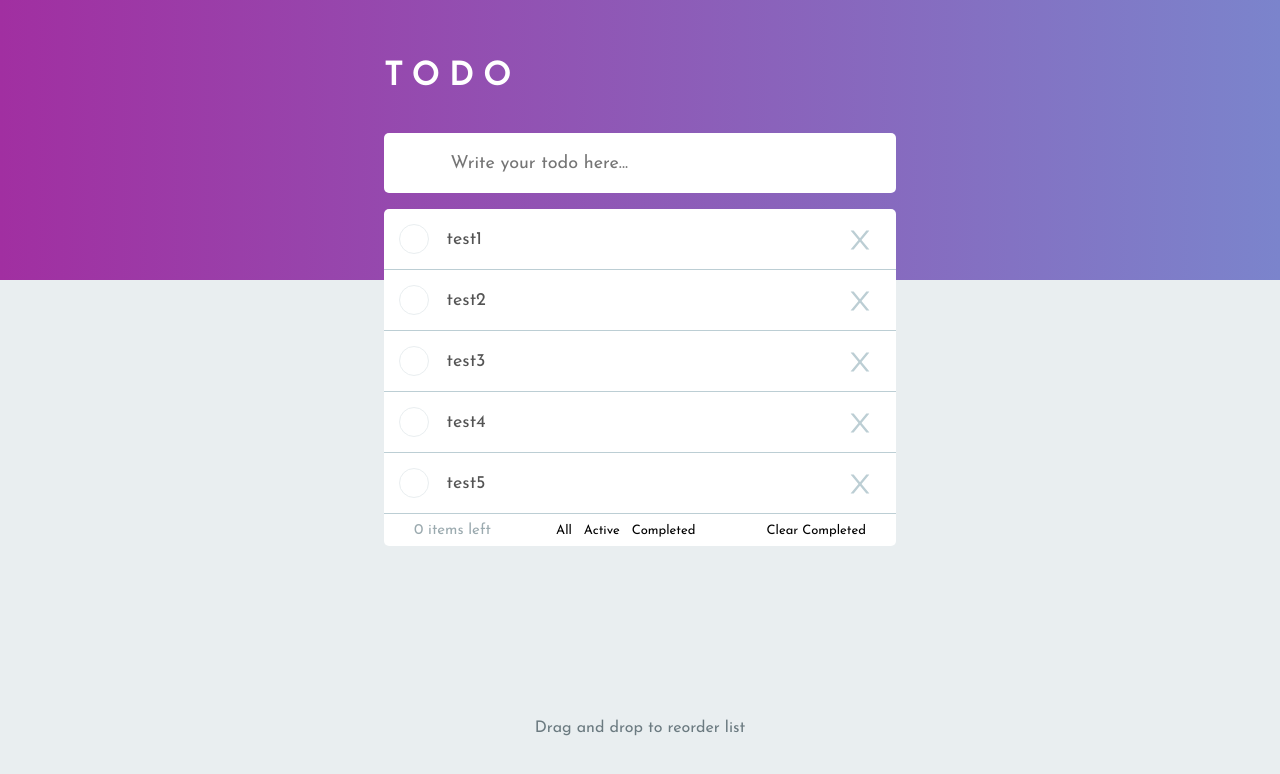
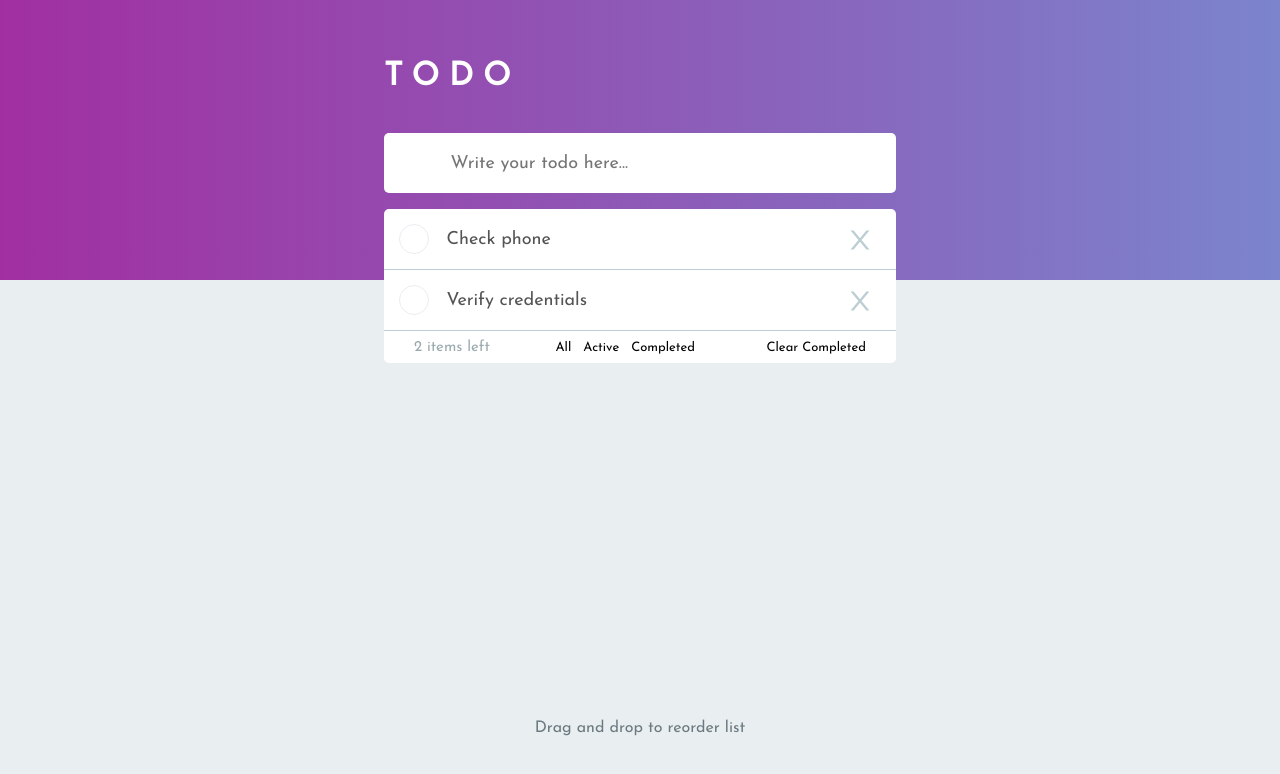
Before and after one commit to YauheniKorsakas/react-todo, a React (Create React App) app: page / in a window 1280 px wide. Shown: the top 774 px of the page. Built offline with nearby package versions, Linux system fonts and the light colour scheme.

Commit message:
Add footer count. Add addTodo reducer. Add removeTodo reducer

```diff
--- a/package.json
+++ b/package.json
@@ -3,6 +3,7 @@
   "version": "0.1.0",
   "private": true,
   "dependencies": {
+    "@reduxjs/toolkit": "^1.9.5",
     "@testing-library/jest-dom": "^5.16.5",
     "@testing-library/react": "^13.4.0",
     "@testing-library/user-event": "^13.5.0",
--- a/src/components/ui/molecules/TodoFooter/TodoFooter.js
+++ b/src/components/ui/molecules/TodoFooter/TodoFooter.js
@@ -1,10 +1,10 @@
 import styles from './TodoFooter.module.scss';
 import { Button } from '../../atoms';
 
-const TodoFooter = ({ itemsLeft = 0 }) => {
+const TodoFooter = ({ totalCount = 0 }) => {
   return (
     <footer className={styles.Footer}>
-      <span className={styles.ItemsLeft}>{itemsLeft} items left</span>
+      <span className={styles.ItemsLeft}>{totalCount} items left</span>
       <div className={styles.Filters}>
         <Button
           title='All'
--- a/src/components/ui/molecules/TodoHeader/TodoHeader.js
+++ b/src/components/ui/molecules/TodoHeader/TodoHeader.js
@@ -1,11 +1,21 @@
+import classNames from 'classnames';
+import { useDispatch } from 'react-redux';
 import { useState } from 'react';
 
+import { addTodo } from '../../../../store/todosSlice';
+import TodoTile from '../TodoTile/TodoTile';
 import styles from './TodoHeader.module.scss';
-import TodoTile from '../TodoTile/TodoTile';
-import classNames from 'classnames';
 
 const TodoHeader = ({ className = '' }) => {
   const [todoTileValue, setTodoTileValue] = useState('');
+  const dispatch = useDispatch();
+  const onAddTodo = (e) => {
+    if (e.key === 'Enter') {
+      const newTodo = { content: todoTileValue};
+      dispatch(addTodo(newTodo));
+    }
+  }
+  const onChange = (e) => setTodoTileValue(e.target.value);
 
   return (
     <div className={classNames(styles.TodoHeader, className)}>
@@ -13,7 +23,8 @@ const TodoHeader = ({ className = '' }) => {
       <TodoTile
         id={'todo-header-tile'}
         value={todoTileValue}
-        onChange={(e) => setTodoTileValue(e.target.value)}
+        onAddTodo={onAddTodo}
+        onChange={onChange}
         placeholder={"Write your todo here..."} />
     </div>
   );
--- a/src/components/ui/molecules/TodoTile/TodoTile.js
+++ b/src/components/ui/molecules/TodoTile/TodoTile.js
@@ -7,7 +7,7 @@ import styles from './TodoTile.module.scss';
 import { Button } from './../../atoms';
 import { TextInput } from "../../atoms";
 
-const TodoTile = ({className = '', id, value, ...props}) => {
+const TodoTile = ({className = '', id, value, onAddTodo, ...props}) => {
   const [checked, setChecked] = useState(false);
   const textInputClasses = useMemo(() => classNames(styles.Input, { [styles.CrossedInput]: checked }), [checked]);
   const closeButtonClasses = useMemo(() => classNames(styles.CloseButton, { [styles.Hidden]: !value }), []);
@@ -18,12 +18,13 @@ const TodoTile = ({className = '', id, value, ...props}) => {
       <Checkbox
         id={`${id}-checkbox`}
         className={styles.Checkbox}
-        checked={checked}
+        checked
         disabled={checkboxDisabled}
         onClick={() => {setChecked(!checked)}}/>
       <TextInput
         {...props}
         className={textInputClasses}
+        onKeyDown={onAddTodo}
         value={value}
         type='text'
         spellCheck='false' />
--- a/src/components/ui/organisms/TodoContainer/TodoContainer.js
+++ b/src/components/ui/organisms/TodoContainer/TodoContainer.js
@@ -1,22 +1,23 @@
+import { useSelector } from "react-redux";
+
 import { TodoFooter, TodoHeader, TodoList } from "../../molecules";
 import styles from './TodoContainer.module.scss';
+import {
+  selectAllTodos,
+  selectTotalCount
+} from "../../../../store/todosSlice";
 
 const TodoContainer = () => {
-  const data = [
-    {id: 1, content: 'test1'},
-    {id: 2, content: 'test2'},
-    {id: 3, content: 'test3'},
-    {id: 4, content: 'test4'},
-    {id: 5, content: 'test5'},
-  ];
+  const todos = useSelector(selectAllTodos);
+  const todosTotalCount = useSelector(selectTotalCount);
 
   return (
     <div className={styles.TodoContainer}>
       <TodoHeader className={styles.TodoHeader} />
       <br />
       <div className={styles.Container}>
-        <TodoList todos={data} />
-        <TodoFooter />
+        <TodoList todos={todos} />
+        <TodoFooter totalCount={todosTotalCount} />
       </div>
     </div>);
 };
--- a/src/index.js
+++ b/src/index.js
@@ -1,12 +1,17 @@
 import React from 'react';
 import ReactDOM from 'react-dom/client';
+import reportWebVitals from './reportWebVitals';
+import { Provider } from 'react-redux';
+
 import App from './App';
-import reportWebVitals from './reportWebVitals';
+import store from './store';
 
 const root = ReactDOM.createRoot(document.getElementById('root'));
 root.render(
   <React.StrictMode>
-    <App />
+    <Provider store={store}>
+      <App />
+    </Provider>
   </React.StrictMode>
 );
 
--- /dev/null
+++ b/src/store/index.js
@@ -0,0 +1,3 @@
+import store from './store';
+
+export default store;
--- /dev/null
+++ b/src/store/store.js
@@ -0,0 +1,8 @@
+import { configureStore } from '@reduxjs/toolkit';
+import todosReducer from './todosSlice';
+
+export default configureStore({
+  reducer: {
+    todos: todosReducer
+  }
+});
--- /dev/null
+++ b/src/store/todosSlice.js
@@ -0,0 +1,37 @@
+import { createSlice } from '@reduxjs/toolkit';
+
+const initialState = [
+  { id: 1, content: 'Check phone'},
+  { id: 2, content: 'Verify credentials'},
+];
+
+const todosSlice = createSlice({
+  name: 'todos',
+  initialState,
+  reducers: {
+    addTodo: (state, action) => {
+      if (action) {
+        const maxId = Math.max(...state.map(item => item.id))
+        action.payload.id = maxId + 1;
+        state.push(action.payload);
+      }
+    },
+    removeTodo: (state, action) => {
+      if (action) {
+        state = state.filter(item => item.id !== action.id);
+      }
+    }
+  }
+});
+
+
+const selectAllTodos = (state) => state.todos;
+
+const selectTotalCount = (state) => state.todos.length;
+
+export {
+  selectAllTodos,
+  selectTotalCount
+};
+export const { addTodo, removeTodo } = todosSlice.actions;
+export default todosSlice.reducer;
```
Also changed, not shown: 1 other file (tests, documents, lock files or other folders).
